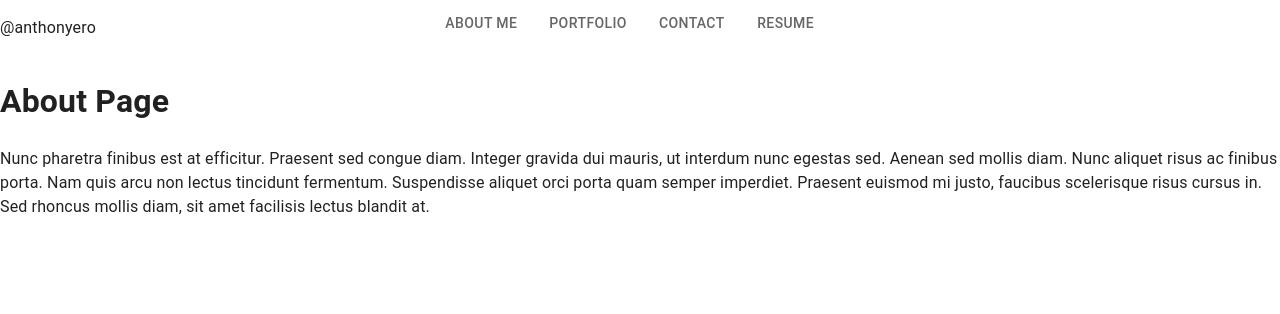
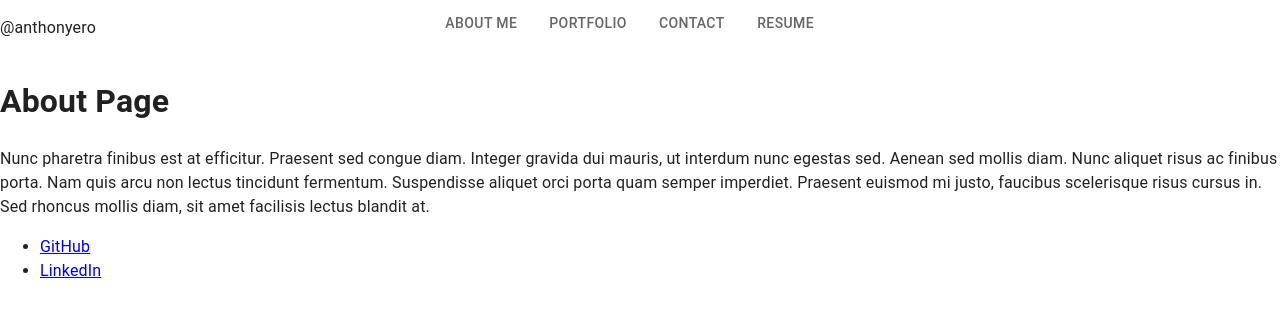
Before and after one commit to anthonyero/portfolio-application, a React (Vite) app: page / in a window 1280 px wide. Shown: the top 314 px of the page. Built offline with nearby package versions, Linux system fonts and the light colour scheme.

Commit message:
Defined a footer component and incorporated it into the App.jsx component

```diff
--- a/src/App.jsx
+++ b/src/App.jsx
@@ -1,5 +1,6 @@
 import { Outlet } from 'react-router-dom';
 import Nav from './components/NavTabs';
+import Footer from './components/Footer'
 import CssBaseline from '@mui/material/CssBaseline';
 import Grid from '@mui/material/Grid';
 
@@ -21,6 +22,7 @@ function App() {
       <main >
         <Outlet />
       </main>
+      <Footer />
     </>
   );
 };
--- /dev/null
+++ b/src/components/Footer.jsx
@@ -0,0 +1,15 @@
+export default function Footer() {
+  return (
+    <div>
+      <ul>
+        <li>
+          <a href='https://www.github.com/anthonyero'>GitHub</a>
+        </li>
+        <li>
+          <a href='https://www.linkedin.com/in/anthony-rodriguez-ortiz'>LinkedIn</a>
+        </li>
+
+      </ul>
+    </div>
+  );
+}
```
